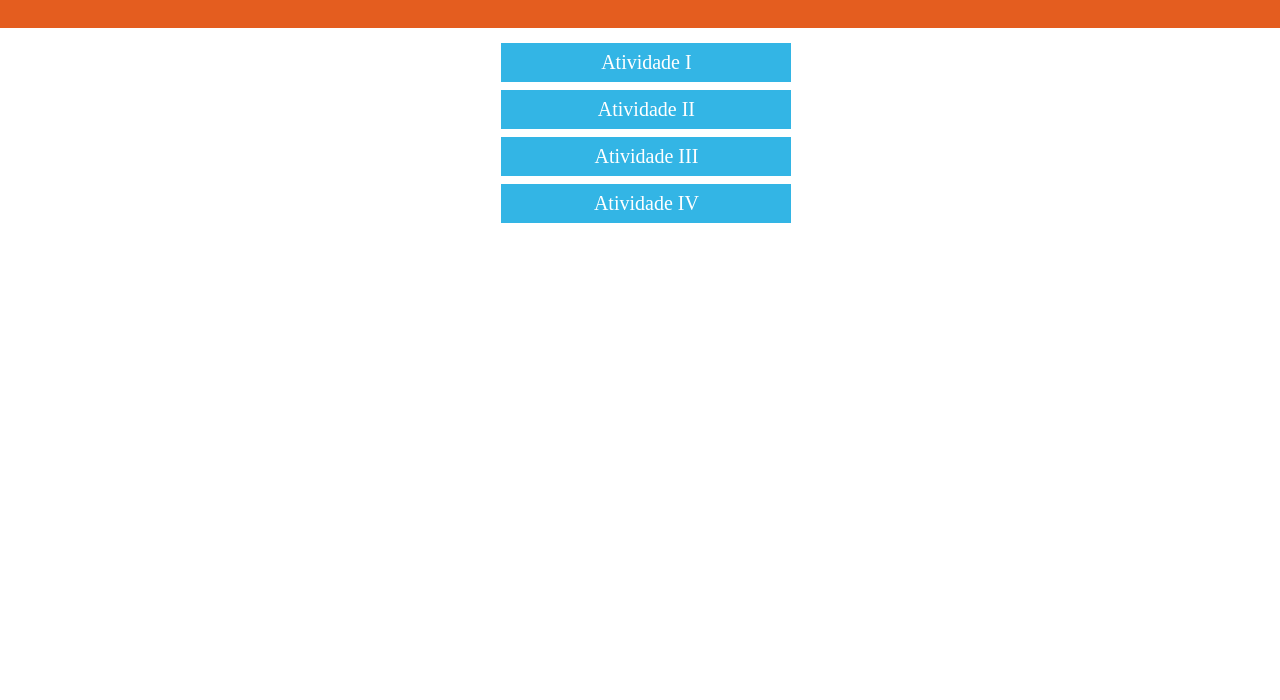
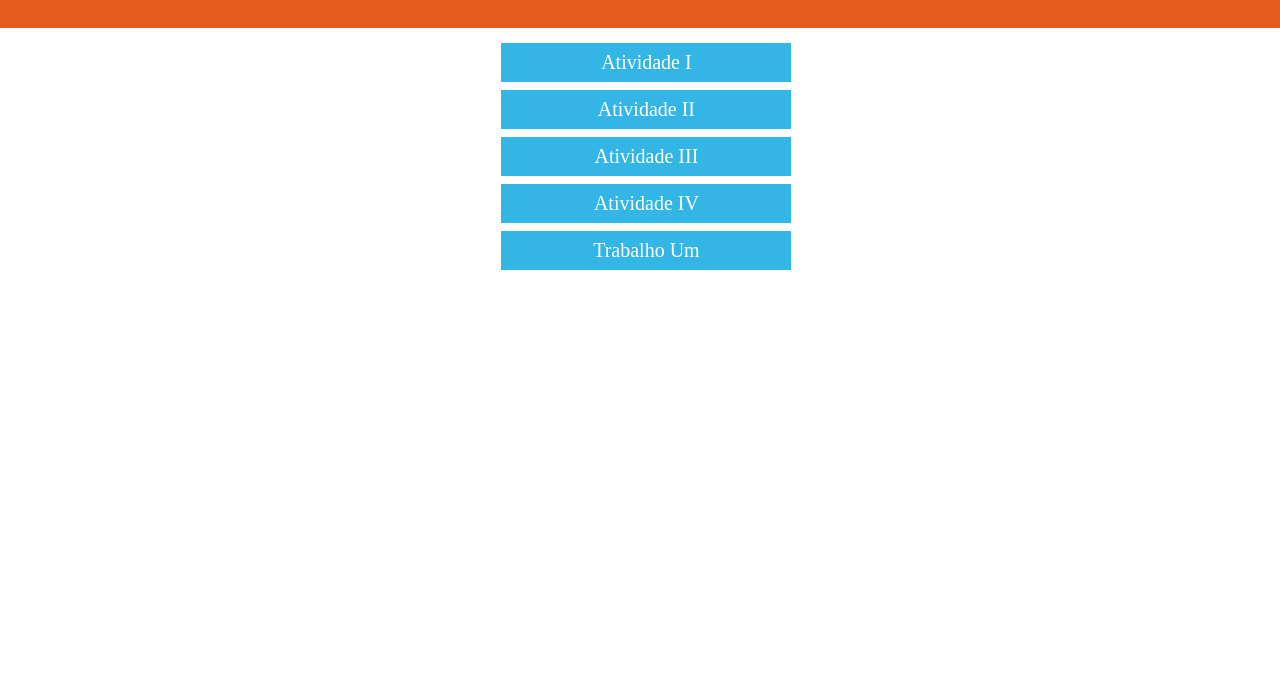
Before and after one commit to desousaj7/Jquery-Html-css, a plain HTML site: page index.html in a window 1280 px wide. Shown: the part 100-800 px from the top of the page. Drawn offline with Linux system fonts and the light colour scheme.

Commit message:
Update index.html

```diff
--- a/index.html
+++ b/index.html
@@ -19,7 +19,7 @@
                 <a href="Atv2/index.html"><li>Atividade II</li></a>
                  <a href="Atv3/index.html"><li>Atividade III</li></a>
                  <a href="Atv4/index.html"><li>Atividade IV</li></a>
-                 <!-- <a href="trabalho1/index.html"><li>Trabalho Um</li></a> -->
+                 <a href="trabalho1/index.html"><li>Trabalho Um</li></a>
               </ul>
             </div>
           </div>
```
